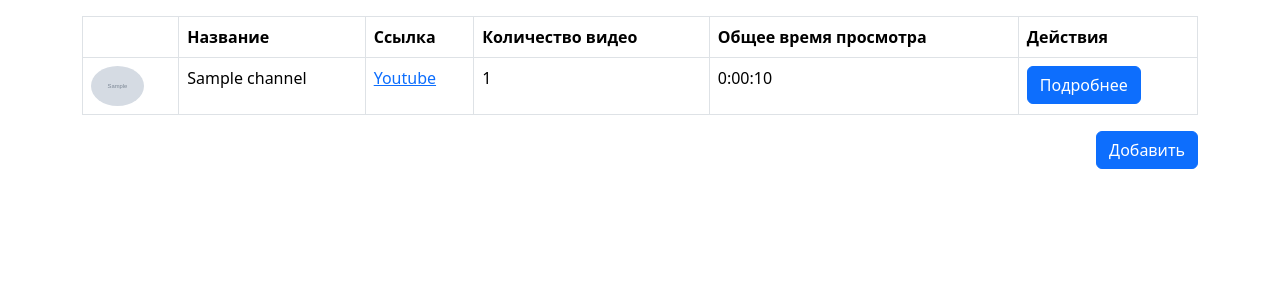
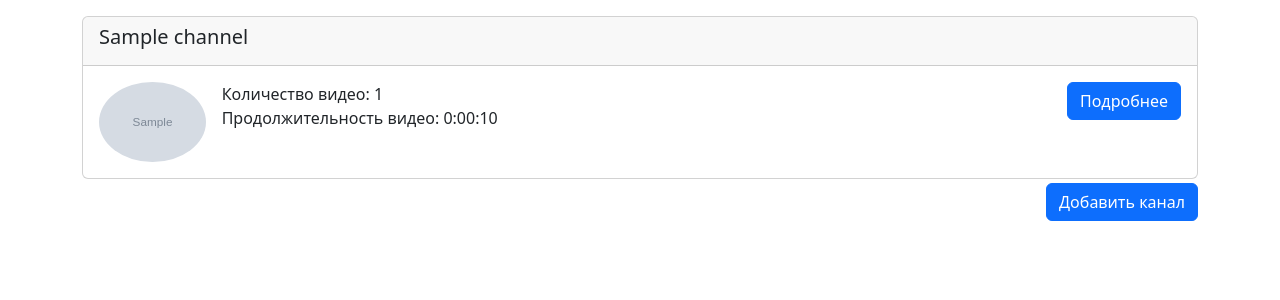
Before and after one commit to UserNikita/easycode_django, a Django app: page /youtube/channels/ in a window 1280 px wide. Shown: the part 88-388 px from the top of the page. Run offline with Django 3.2, Linux system fonts and the light colour scheme; a user stored in the database is signed in; tables that the repository leaves empty hold one stand-in row (values such as "Sample post"); grey boxes marked "Sample" are stand-in pictures; some libraries are stand-ins or nearby versions.

Commit message:
Улучшена страница со списком каналов

```diff
--- a/apps/youtube/models.py
+++ b/apps/youtube/models.py
@@ -20,9 +20,6 @@ class Channel(models.Model):
 
     def get_absolute_url(self):
         return reverse("youtube:videos-list", kwargs={"channel_pk": self.pk})
-
-    def video_duration_sum(self):
-        return self.video_set.all().aggregate(total_duration=models.Sum("duration"))["total_duration"]
 
 
 class Playlist(models.Model):
--- a/apps/youtube/templates/youtube/list_channels.html
+++ b/apps/youtube/templates/youtube/list_channels.html
@@ -8,41 +8,42 @@
                 <li class="breadcrumb-item active" aria-current="page">Каналы</li>
             </ol>
         </nav>
-        <table class="table _table-hover table-bordered">
-            <thead>
-            <tr>
-                <th scope="col"></th>
-                <th scope="col">Название</th>
-                <th scope="col">Ссылка</th>
-                <th scope="col">Количество видео</th>
-                <th scope="col">Общее время просмотра</th>
-                <th scope="col">Действия</th>
-            </tr>
-            </thead>
-            <tbody>
-            {% for channel in object_list %}
-                <tr>
-                    <th scope="row">
+
+        {% for channel in object_list %}
+            <div class="card mb-1">
+                <div class="card-header">
+                    <h5>{{ channel.title }}</h5>
+                </div>
+                <div class="card-body d-flex">
+                    <div class="me-3">
                         {% if channel.thumbnail_url %}
                             <img class="rounded-circle"
                                  src="{{ channel.thumbnail_url }}"
-                                 alt="Превью канала" height="40"
+                                 alt="Превью канала" height="80"
                             />
                         {% endif %}
-                    </th>
-                    <td>{{ channel.title }}</td>
-                    <td><a href="{{ channel.url }}">Youtube</a></td>
-                    <td>{{ channel.video_set.count }}</td>
-                    <td>{% if channel.video_duration_sum %}{{ channel.video_duration_sum|duration }}{% endif %}</td>
-                    <td>
+                    </div>
+                    <div class="flex-grow-1">
+                        <div>
+                            Количество видео: {{ channel.videos_count }}
+                        </div>
+                        <div>
+                            Продолжительность видео:
+                            {% if channel.videos_duration_sum %}
+                                {{ channel.videos_duration_sum|duration }}
+                            {% else %}
+                                -
+                            {% endif %}
+                        </div>
+                    </div>
+                    <div>
                         <a class="btn btn-primary" href="{{ channel.get_absolute_url }}">Подробнее</a>
-                    </td>
-                </tr>
-            {% endfor %}
-            </tbody>
-        </table>
+                    </div>
+                </div>
+            </div>
+        {% endfor %}
         <div class="float-end">
-            <a href="{% url 'youtube:channel-add' %}" class="btn btn-primary">Добавить</a>
+            <a href="{% url 'youtube:channel-add' %}" class="btn btn-primary">Добавить канал</a>
         </div>
     </div>
 {% endblock %}
--- a/apps/youtube/views.py
+++ b/apps/youtube/views.py
@@ -3,7 +3,7 @@ from datetime import timedelta
 from django.utils.timezone import now
 from django.views.generic import ListView, CreateView, UpdateView
 from django.contrib.auth.mixins import LoginRequiredMixin, UserPassesTestMixin
-from django.db.models import Prefetch, Exists, OuterRef, Sum
+from django.db.models import Prefetch, Exists, OuterRef, Sum, Count
 
 from apps.youtube.models import Channel, Video, VideoView, Playlist
 from apps.youtube.forms import ChannelForm
@@ -13,6 +13,10 @@ from apps.youtube.utils.update_channel_data import update_channel
 class ChannelsListView(LoginRequiredMixin, ListView):
     template_name = "youtube/list_channels.html"
     queryset = Channel.objects.all()
+
+    def get_queryset(self):
+        qs = super().get_queryset().prefetch_related("video_set")
+        return qs.annotate(videos_count=Count("video")).annotate(videos_duration_sum=Sum("video__duration"))
 
 
 class VideosListView(LoginRequiredMixin, ListView):
```
